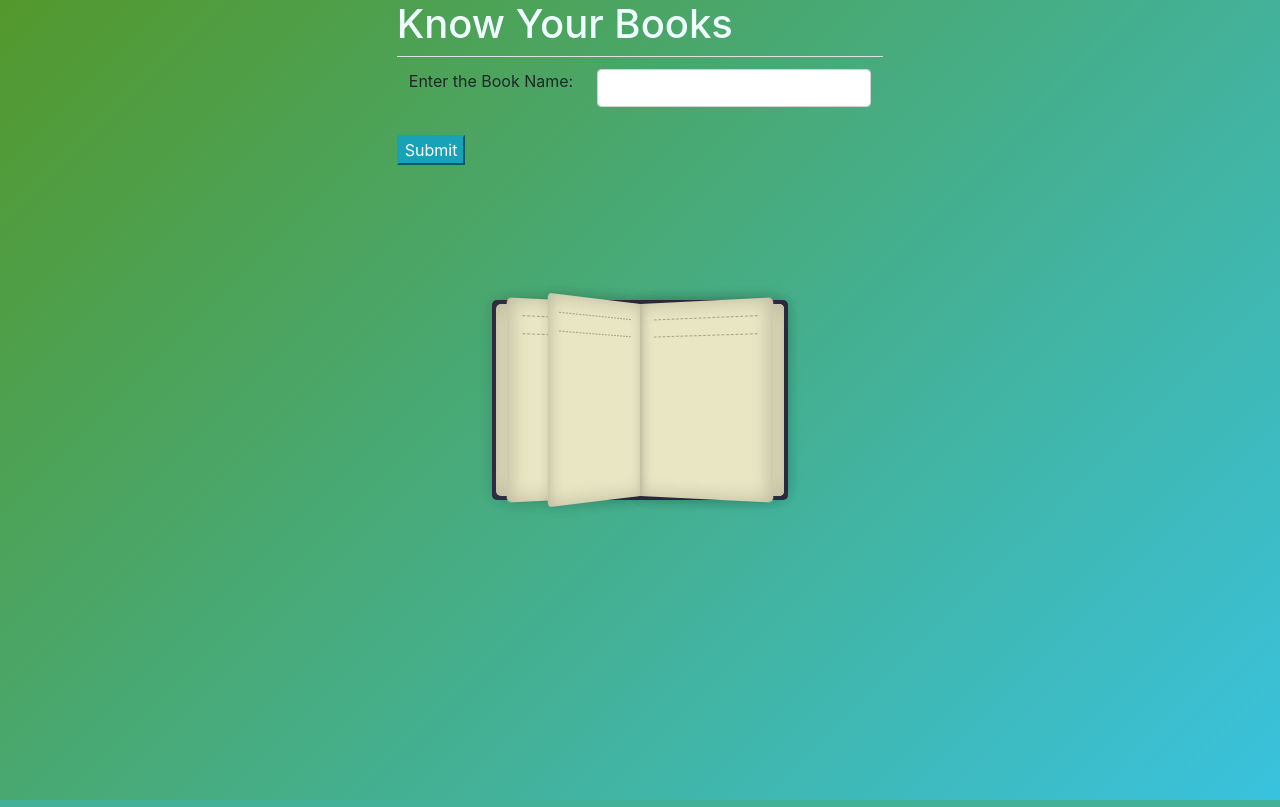
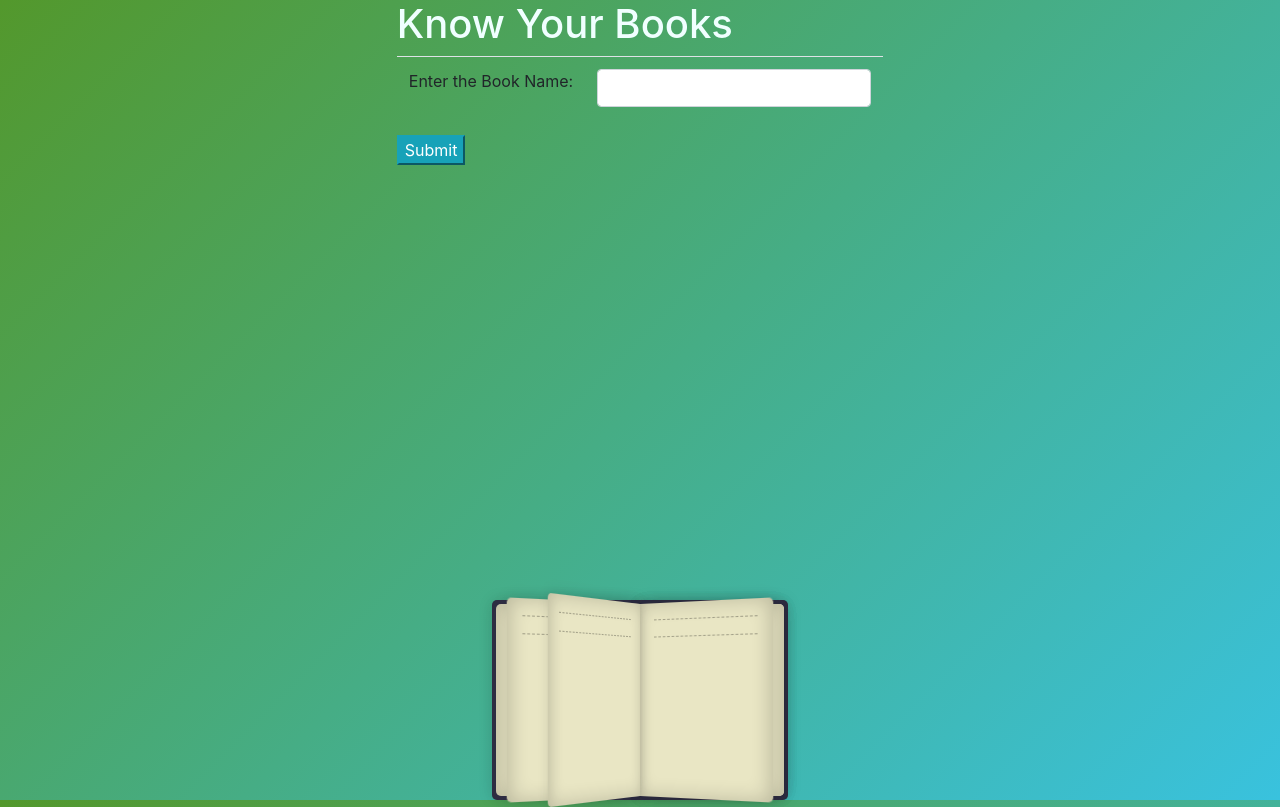
Before and after one commit to chirantandatta/fitment, a Flask app: page / in a window 1280 px wide. Run offline with Flask 2, Linux system fonts and the light colour scheme; parts of the project's set-up code (start-up, migrations or seed data) failed here and were passed over; some libraries are stand-ins or nearby versions.

Commit message:
Add files via upload

```diff
--- a/templates/index.html
+++ b/templates/index.html
@@ -18,11 +18,11 @@
 
 .book {
   position: absolute;
-  top: 0;
+  top: 400;
   bottom: 0;
   left: 0;
   right: 0;
-  margin: auto;
+  margin:auto;
   width: 18.5rem;
   height: 12.5rem;
   perspective: 70rem;
--- a/templates/predict.html
+++ b/templates/predict.html
@@ -48,7 +48,7 @@
 
 .book {
   position: absolute;
-  top: 0;
+  top: 400;
   bottom: 0;
   left: 0;
   right: 0;
```
